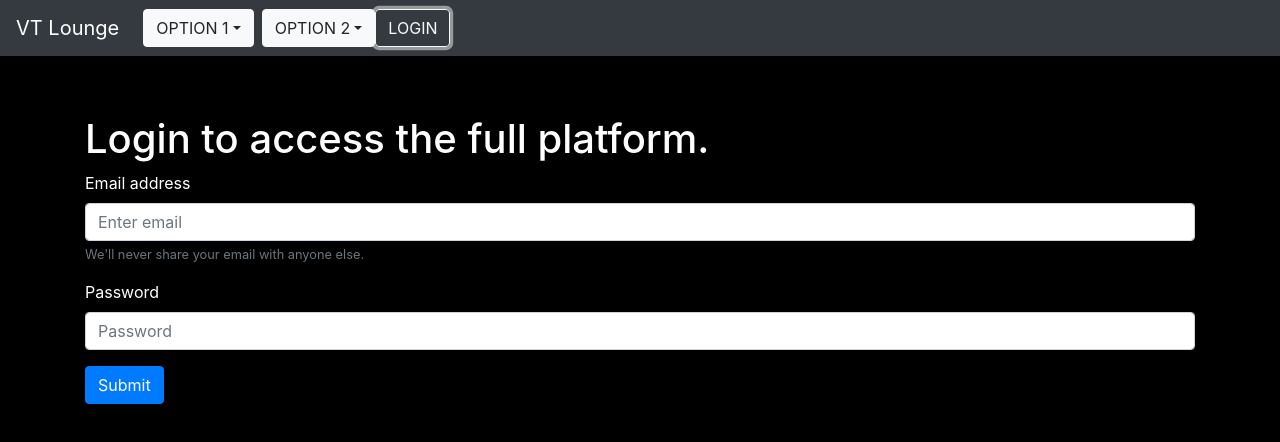
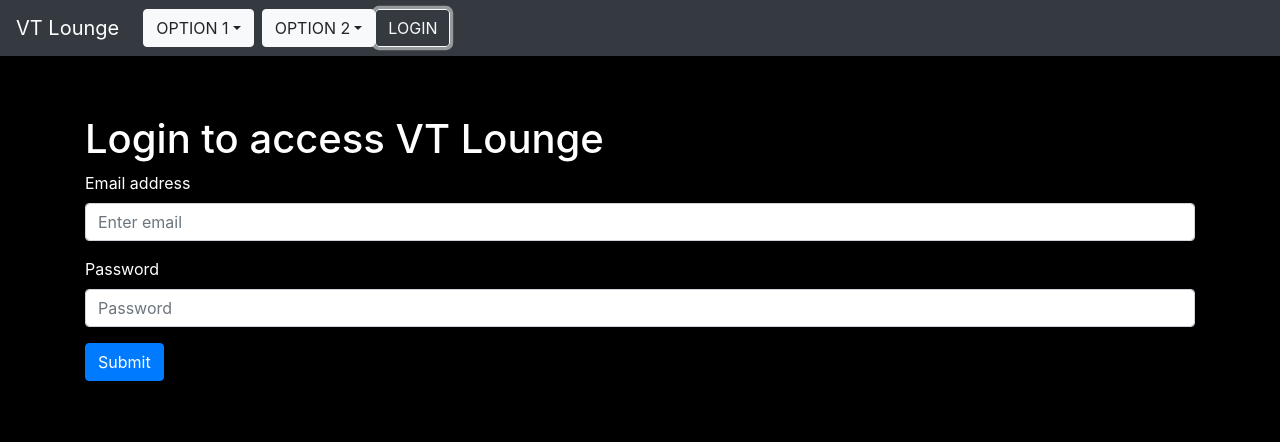
Before and after one commit to YannikSood/VTLounge, a React (Create React App) app: page / in a window 1280 px wide. Both pictures are taken after a click on the button "LOGIN". Shown: the top 442 px of the page. Built offline with nearby package versions, Linux system fonts and the light colour scheme; no server answers.

Commit message:
fixed some nav issues

```diff
--- a/src/components/auth/login.js
+++ b/src/components/auth/login.js
@@ -40,7 +40,7 @@ const Login = ({ isAuthed }) => {
 
         <Row>
           <Col>
-            <h1>Login to access the full platform.</h1>
+            <h1>Login to access VT Lounge</h1>
           </Col>
         </Row>
 
@@ -53,9 +53,6 @@ const Login = ({ isAuthed }) => {
               <Form.Group controlId="formBasicEmail">
                 <Form.Label>Email address</Form.Label>
                 <Form.Control name="email" type="email" placeholder="Enter email" onChange={handleChange} value={credentials.email} />
-                <Form.Text className="text-muted">
-                  We&apos;ll never share your email with anyone else.
-                </Form.Text>
               </Form.Group>
 
               <Form.Group controlId="formBasicPassword">
@@ -83,4 +80,5 @@ const mapStateToProps = (state) => {
     isAuthed: auth.isAuthed,
   };
 };
+
 export default connect(mapStateToProps)(Login);
```
Also changed, not shown: src/components/NavBar.js (+30 -20 lines).
